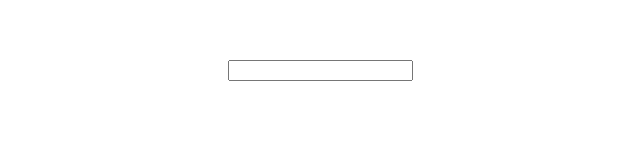
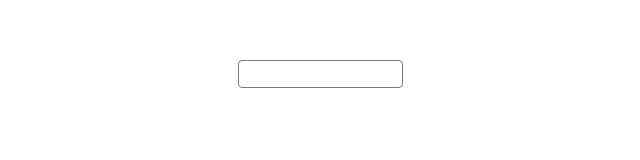
Before and after one commit to HuDaHei/rabbitui, a Vue app: page / in a window 1280 px wide. Shown: the top 160 px of the page, without its empty margins (320-960 px from the left). Built offline with nearby package versions, Linux system fonts and the light colour scheme.

Commit message:
基础input输入框

```diff
--- a/examples/App.vue
+++ b/examples/App.vue
@@ -1,6 +1,6 @@
 <template>
   <div id="app">
-  <r-input></r-input>
+  <r-input :values.sync="rData"></r-input>
   </div>
 </template>
 
@@ -8,6 +8,16 @@
 
 export default {
   name: 'app',
+  data() {
+    return {
+      rData: 'x'
+    }
+  },
+  methods: {
+    input(v) {
+      console.log(v, 'input')
+    }
+  },
 }
 </script>
 
--- a/package/input/src/input.vue
+++ b/package/input/src/input.vue
@@ -1,15 +1,69 @@
 <template>
-  <input type="text" class="r-input">
+  <input
+    type="text"
+    class="unified-style r-input"
+    @focus="focus"
+    @change="change"
+    @input='input'
+    @blur="blur"
+    @keydown="keydown"
+    @keyup="keyup"
+    @keypress="keypress"
+  >
 </template>
 <script>
 export default {
-  name: 'RInput'
+  name: 'RInput',
+  props: {
+    values: {
+      type: String
+    }
+  },
+  methods: {
+    focus(v) {
+      this.emitEvent('focus',v);
+    },
+    blur(v){
+      this.emitEvent('blur',v);
+    },
+    change(v) {
+      this.emitEvent('change',v);
+    },
+    input(v) {
+      this.emitEvent('input',v);
+    },
+    keydown(v) {
+      this.emitEvent('keydown',v);
+    },
+    keyup(v) {
+      this.emitEvent('keyup',v);
+    },
+    keypress(v) {
+      this.emitEvent('keypress',v);
+    },
+    async emitEvent(type,v) {
+      await this.$emit(type,v);
+      await this.$emit('primeval', {type,v});
+      if(type === 'input') {
+        this.$emit('update:values',v.target.value)
+      }
+    }
+  },
 }
 </script>
 <style lang="scss">
   .r-input{
+    font-size:$fontSize;
+    font-weight: normal;
+    color: $fontColor;
+    line-height: $lineHeight;
+    border: 1px solid $fontColor;
+    border-radius: $borderRaius;
+    padding-left:6px;
+    transition: border-color .3s ease-in-out;
     &:focus {
       outline: 0;
+      border-color:$bgColor;
     }
   }
 </style>
--- a/package/style/global_var.scss
+++ b/package/style/global_var.scss
@@ -1,3 +1,6 @@
 // 全局变量
-$color:  #99ccff;
-$fontColor: #666;
+$bgColor:  #99ccff;
+$fontColor: #7d7777;
+$fontSize: 12px;
+$lineHeight: 2;
+$borderRaius: 4px;
```
